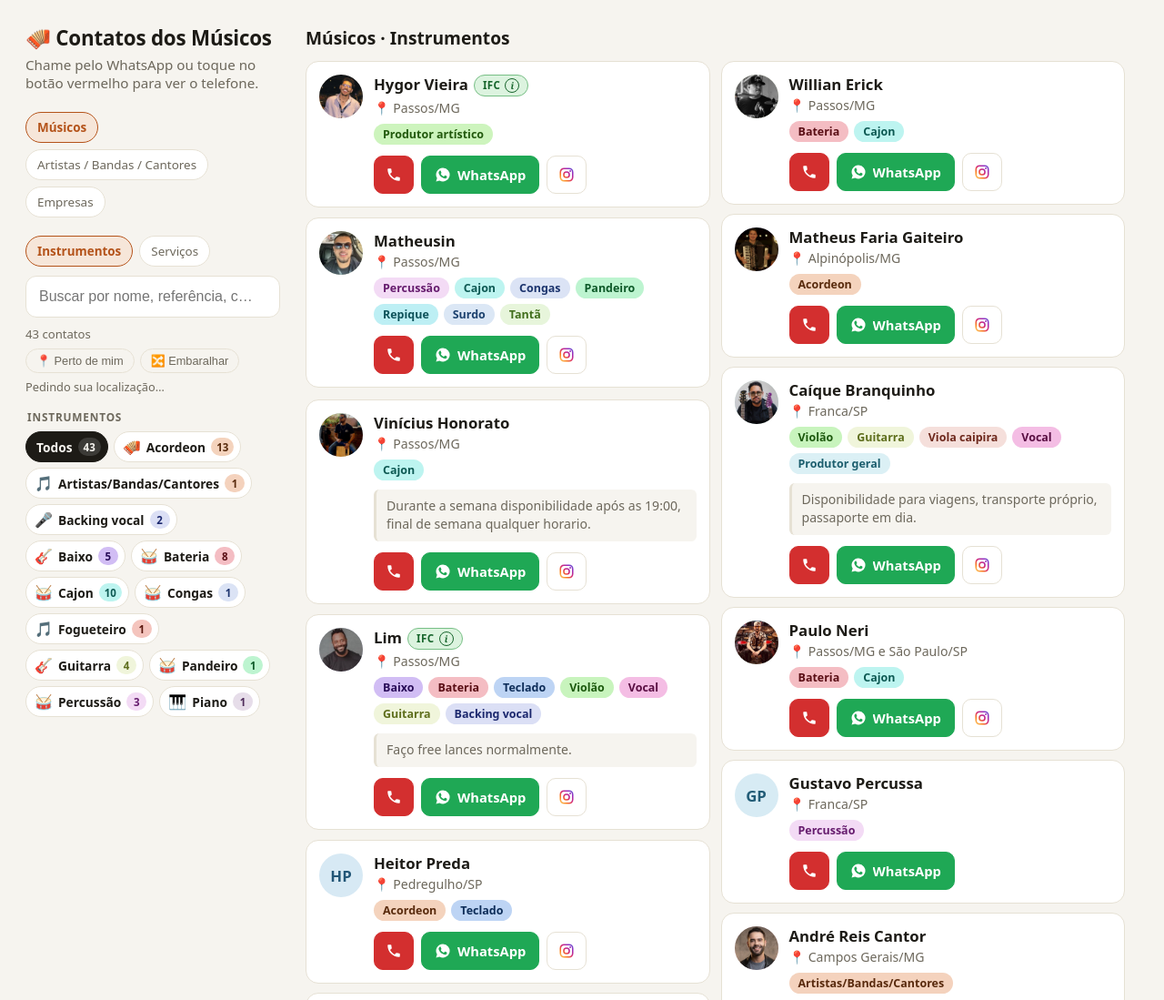
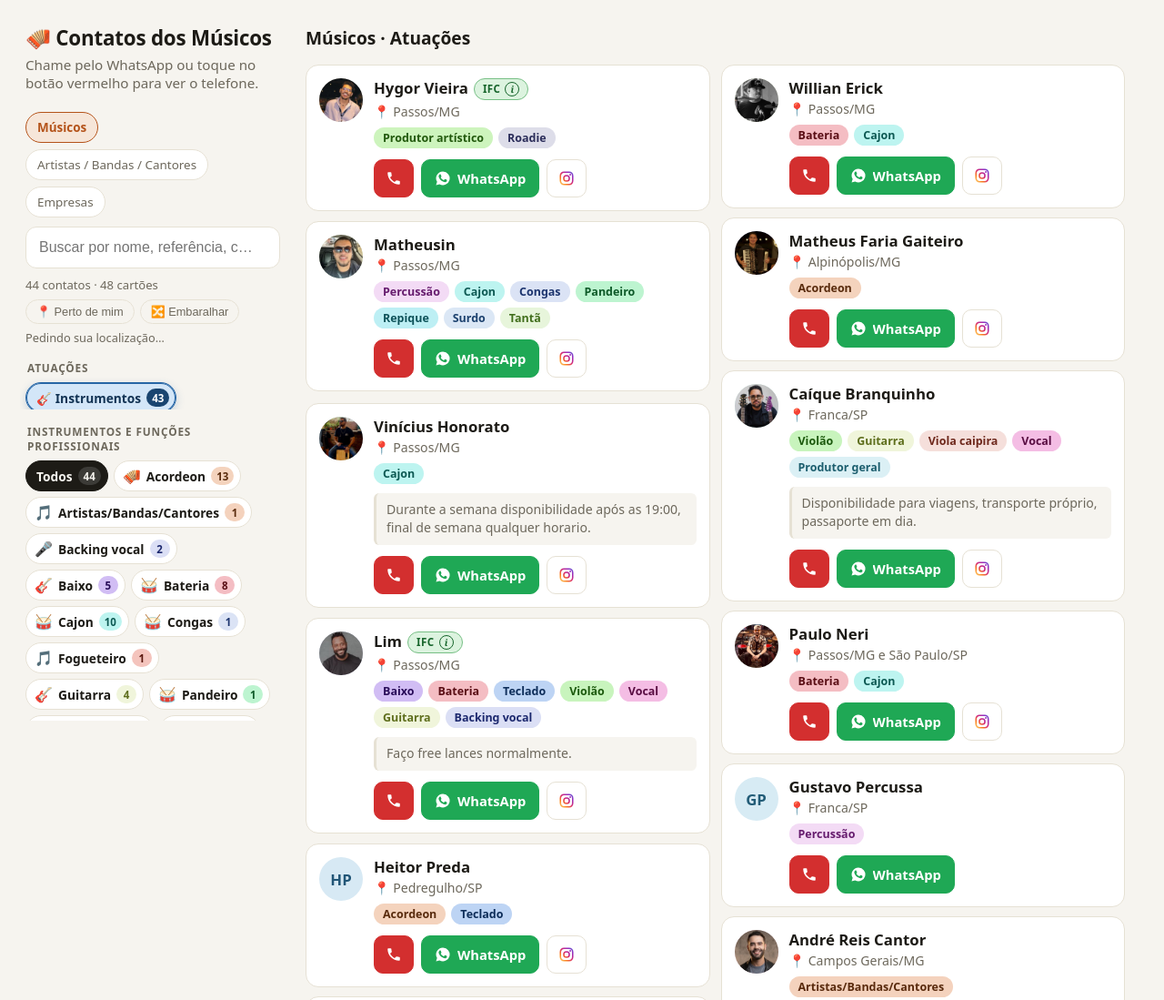
Before and after one commit to saulohenriquef/contatomusicos, a plain HTML site: page index.html in a window 1280 px wide. Shown: the top 1099 px of the page at 91% size. Drawn offline with Linux system fonts and the light colour scheme.

Commit message:
Update index.html

```diff
--- a/index.html
+++ b/index.html
@@ -38,6 +38,8 @@
   .aba[aria-pressed="true"]{background:var(--accent-soft); border-color:var(--accent); color:var(--accent); font-weight:700}
   .resultados{min-width:0}
   .titulo-lista{margin:4px 0 12px; font-size:1.2rem}
+  .grupo-area{grid-column:1 / -1; margin:10px 0 0; padding:0 3px; color:var(--muted)}
+  .grupo-area h3{margin:0; font-size:.92rem; font-weight:750}
   .meta{display:flex; justify-content:space-between; align-items:center; margin-top:8px; font-size:.82rem; color:var(--muted)}
   .shuffle{
     background:none; border:1px solid var(--line); color:var(--muted); border-radius:999px;
@@ -100,7 +102,7 @@
     .tom2{--bs:12%; --bl:20%; --ts:30%; --tl:76%}
   }
 
-  /* botões de instrumento (filtro) */
+  /* botões de atuação e filtros de instrumentos/funções profissionais */
   /* o contador pode ter o nome dos instrumentos marcados: usa até 2 linhas e os botões ao lado não quebram */
   #contador{flex:1 1 auto; min-width:0; overflow-wrap:anywhere; padding-right:8px; line-height:1.25;
     display:-webkit-box; -webkit-box-orient:vertical; -webkit-line-clamp:2; overflow:hidden}
@@ -298,6 +300,15 @@
     position:absolute; left:var(--seta,50%); top:-7px; width:12px; height:12px; background:var(--card);
     border:1px solid #d6a62b; border-right:0; border-bottom:0; transform:translateX(-50%) rotate(45deg);
   }
+  .balao-verde{border-color:#77bf85}
+  .balao-verde .balao-titulo{color:#17652c}
+  .balao-verde .balao-seta{border-color:#77bf85}
+  .balao-amarelo{border-color:#e0bf55}
+  .balao-amarelo .balao-titulo{color:#805c00}
+  .balao-amarelo .balao-seta{border-color:#e0bf55}
+  .balao-vermelho{border-color:#df8b84}
+  .balao-vermelho .balao-titulo{color:#8d2924}
+  .balao-vermelho .balao-seta{border-color:#df8b84}
   .balao.acima .balao-seta{top:auto; bottom:-7px; transform:translateX(-50%) rotate(225deg)}
   @media (prefers-color-scheme: dark){
     .selo{background:#3a2f10; color:#f0c860; border-color:#6b5420}
@@ -310,10 +321,20 @@
     .balao{border-color:#6b5420}
     .balao-titulo{color:#f0c860}
     .balao-seta{border-color:#6b5420}
+    .balao-verde{border-color:#347347}
+    .balao-verde .balao-titulo{color:#a8e2b2}
+    .balao-verde .balao-seta{border-color:#347347}
+    .balao-amarelo{border-color:#6b5420}
+    .balao-amarelo .balao-titulo{color:#f0c860}
+    .balao-amarelo .balao-seta{border-color:#6b5420}
+    .balao-vermelho{border-color:#8d3932}
+    .balao-vermelho .balao-titulo{color:#ffb4ad}
+    .balao-vermelho .balao-seta{border-color:#8d3932}
   }
   /* ---------- v13: computador (a partir de 900px): coluna fixa à esquerda (título, busca e instrumentos) e contatos em colunas ---------- */
   .lateral{display:contents}
   .filtros-titulo{display:none}
+  #atuacoes .filtros-titulo{display:block; margin:0 0 6px 2px; font-size:.74rem; font-weight:700; letter-spacing:.07em; text-transform:uppercase; color:var(--muted)}
   @media (min-width:900px){
     html{scrollbar-gutter:stable}
     .wrap{
@@ -326,7 +347,7 @@
     header{flex:none; padding:2px 0 12px}
     h1{font-size:1.4rem}
     .tools{position:static; background:transparent; padding:0; display:flex; flex-direction:column; flex:1 1 auto; min-height:0}
-    .search{order:1; flex:none; text-overflow:ellipsis}   /* na coluna só os botões de instrumento encolhem e rolam */
+    .search{order:1; flex:none; text-overflow:ellipsis}   /* na coluna os filtros de atuação encolhem e rolam */
     .meta{order:2; flex:none; flex-direction:column; align-items:stretch; gap:8px; margin-top:10px}
     #contador{-webkit-line-clamp:3; padding-right:0}
     .botoes{flex-wrap:wrap; justify-content:flex-start}
@@ -403,10 +424,10 @@
       <button id="abaArtistas" class="aba" type="button" aria-pressed="false">Artistas / Bandas / Cantores</button>
       <button id="abaEmpresas" class="aba" type="button" aria-pressed="false">Empresas</button>
     </nav>
-    <nav id="subabasMusicos" class="subabas" aria-label="Músicos por área">
-      <button id="abaInstrumentos" class="aba" type="button" aria-pressed="true">Instrumentos</button>
-      <button id="abaServicos" class="aba" type="button" aria-pressed="false">Serviços</button>
-    </nav>
+    <div id="atuacoes" class="filtros" hidden>
+      <div class="filtros-titulo">Atuações</div>
+      <div id="areas-rail" class="filtros-rail" role="group" aria-label="Selecionar atuações"></div>
+    </div>
     <div id="filtros" class="filtros" hidden>
       <div id="filtrosTitulo" class="filtros-titulo" aria-hidden="true">Instrumentos</div>
       <div id="filtros-rail" class="filtros-rail" role="group" aria-label="Filtrar por instrumento"></div>
@@ -423,7 +444,7 @@
   </div>
 
   <div class="resultados">
-  <h2 id="tituloLista" class="titulo-lista">Músicos · Instrumentos</h2>
+  <h2 id="tituloLista" class="titulo-lista">Músicos · Atuações</h2>
   <ul id="lista"></ul>
   <div id="vazio" class="empty" hidden>
     <p id="vazio-texto">Nenhum contato encontrado.</p>
@@ -808,6 +829,7 @@ let balaoDe = null;   // botão do selo que está com o balão aberto
 
 function fecharBalao(){
   $("balao").hidden = true;
+  $("balao").classList.remove("balao-verde", "balao-amarelo", "balao-vermelho");
   if(balaoDe){ balaoDe.setAttribute("aria-expanded", "false"); balaoDe = null; }
 }
 
@@ -815,6 +837,8 @@ function alternarBalao(btn, selo){
   if(balaoDe === btn){ fecharBalao(); return; }
   fecharBalao();
   const bal = $("balao");
+  const tomSelo = String(selo.classe || "").replace("selo-", "");
+  if(["verde", "amarelo", "vermelho"].includes(tomSelo)) bal.classList.add("balao-" + tomSelo);
   $("balao-titulo").textContent = selo.sigla + " · " + selo.nome;
   $("balao-texto").textContent = selo.texto;
 
@@ -1117,12 +1141,14 @@ const tomInstr = nome => AJ.infoInstrumento(nome).tom;
 const filtroInstr = new Set();
 let nomesInstr = new Map();
 let categoriaAtiva = "musico";
-let areaMusicoAtiva = "instrumentos";
+const AREAS_MUSICO = ["instrumentos", "servicos"];
+const areasMusicoAtivas = new Set(AREAS_MUSICO);
 const SERVICOS_LISTA = new Set(["dj","roadie","t som","t luz","produtor","tec palco"]);
 const ehServicoLista = nome => SERVICOS_LISTA.has(AJ.chave(nome));
-const tagsDaArea = c => (c.instrumentos || []).filter(i => ehServicoLista(i) === (areaMusicoAtiva === "servicos"));
+const tagsDaArea = (c, area) => (c.instrumentos || []).filter(i => ehServicoLista(i) === (area === "servicos"));
 const contatosDaArea = () => CONTATOS.filter(c => c.categoria === categoriaAtiva);
-const passaInstr = c => !filtroInstr.size || tagsDaArea(c).some(i => filtroInstr.has(chaveInstr(i)));
+const passaInstr = c => !filtroInstr.size || (c.instrumentos || []).some(i => filtroInstr.has(chaveInstr(i)));
+const rotuloArea = area => area === "instrumentos" ? "Instrumentos" : "Funções profissionais";
 
 function criarChip(rotulo, qtd, matizCor, emoji, tom){
   const b = document.createElement("button");
@@ -1150,16 +1176,20 @@ function atualizarChips(){
     const k = b.dataset.k;
     b.setAttribute("aria-pressed", String(k ? filtroInstr.has(k) : filtroInstr.size === 0));
   });
-}
-
-function atualizarFades(){   // sombra nas pontas da fileira quando ela rola para o lado (celular)
-  const r = $("filtros-rail"), f = $("filtros");
+  $("areas-rail").querySelectorAll(".chip[data-area]").forEach(b => {
+    b.setAttribute("aria-pressed", String(areasMusicoAtivas.has(b.dataset.area)));
+  });
+}
+
+function atualizarFades(rail = $("filtros-rail"), caixa = $("filtros")){   // sombra nas pontas da fileira quando ela rola para o lado (celular)
+  const r = rail, f = caixa;
   const sobra = r.scrollWidth - r.clientWidth;
   f.classList.toggle("mais-esq", r.scrollLeft > 4);
   f.classList.toggle("mais-dir", sobra > 4 && r.scrollLeft < sobra - 4);
 }
-$("filtros-rail").addEventListener("scroll", atualizarFades, {passive:true});
-window.addEventListener("resize", atualizarFades);
+$("filtros-rail").addEventListener("scroll", () => atualizarFades(), {passive:true});
+$("areas-rail").addEventListener("scroll", () => atualizarFades($("areas-rail"), $("atuacoes")), {passive:true});
+window.addEventListener("resize", () => { atualizarFades(); atualizarFades($("areas-rail"), $("atuacoes")); });
 
 const TELA_GRANDE = window.matchMedia("(min-width:900px)");   // computador: a barra de busca e filtros fica ao lado da lista, não em cima
 function voltarAoInicio(){   // se a pessoa estava lá embaixo na lista, volta para o começo do resultado
@@ -1173,13 +1203,36 @@ function aoMudarFiltro(){
 }
 function alternarInstr(k){ filtroInstr.has(k) ? filtroInstr.delete(k) : filtroInstr.add(k); aoMudarFiltro(); }
 function limparInstr(){ filtroInstr.clear(); aoMudarFiltro(); }
-function limparTudo(){ $("busca").value = ""; limparInstr(); }
+function limparTudo(){
+  $("busca").value = "";
+  filtroInstr.clear();
+  AREAS_MUSICO.forEach(area => areasMusicoAtivas.add(area));
+  atualizarChips(); render(); voltarAoInicio();
+}
 
 function montarFiltros(){
   const mapa = new Map();
-  contatosDaArea().forEach(c => {
+  const contatos = contatosDaArea();
+  const areaRail = $("areas-rail");
+  areaRail.textContent = "";
+  AREAS_MUSICO.forEach(area => {
+    const qtd = contatos.filter(c => tagsDaArea(c, area).length).length;
+    const b = criarChip(area === "instrumentos" ? "🎸 Instrumentos" : "🧰 Funções profissionais", qtd, area === "instrumentos" ? 210 : 35, "", 1);
+    b.dataset.area = area;
+    b.addEventListener("click", () => {
+      if(areasMusicoAtivas.has(area)) areasMusicoAtivas.delete(area);
+      else areasMusicoAtivas.add(area);
+      filtroInstr.clear();
+      montarFiltros(); render();
+    });
+    areaRail.appendChild(b);
+  });
+
+  contatos.forEach(c => {
     const vistos = new Set();
-    const tags = categoriaAtiva === "musico" ? tagsDaArea(c) : (c.instrumentos || []);
+    const tags = categoriaAtiva === "musico"
+      ? AREAS_MUSICO.filter(area => areasMusicoAtivas.has(area)).flatMap(area => tagsDaArea(c, area))
+      : (c.instrumentos || []);
     tags.forEach(i => {
       const nome = String(i == null ? "" : i).trim(), k = chaveInstr(nome);
       if(!k || vistos.has(k)) return;
@@ -1192,10 +1245,11 @@ function montarFiltros(){
   filtroInstr.clear();
   const rail = $("filtros-rail");
   rail.textContent = "";
-  if(categoriaAtiva !== "musico" || mapa.size < 2){ $("filtros").hidden = true; return; }
+  $("atuacoes").hidden = categoriaAtiva !== "musico";
+  if(categoriaAtiva !== "musico" || mapa.size < 2){ $("filtros").hidden = true; atualizarChips(); return; }
   $("filtros").hidden = false;
 
-  const todos = criarChip("Todos", contatosDaArea().filter(c => tagsDaArea(c).length).length, null, "", 1);
+  const todos = criarChip("Todos", contatos.filter(c => AREAS_MUSICO.some(area => areasMusicoAtivas.has(area) && tagsDaArea(c, area).length)).length, null, "", 1);
   todos.classList.add("chip-todos"); todos.dataset.k = "";
   todos.addEventListener("click", limparInstr);
   rail.appendChild(todos);
@@ -1207,7 +1261,7 @@ function montarFiltros(){
   });
   $("filtros").hidden = false;
   atualizarChips();
-  requestAnimationFrame(atualizarFades);
+  requestAnimationFrame(() => atualizarFades());
 }
 
 /* ---------- perfil completo: bio, serviços e vídeos ---------- */
@@ -1309,29 +1363,44 @@ function render(){
   fecharBalao();
   lista.textContent = "";
   videoAtivo = null;
-  const nomeArea = categoriaAtiva === "musico"
-    ? "Músicos · " + (areaMusicoAtiva === "instrumentos" ? "Instrumentos" : "Serviços")
+  const areasSelecionadas = AREAS_MUSICO.filter(area => areasMusicoAtivas.has(area));
+  const tituloAreas = areasSelecionadas.length === 2 ? "Atuações"
+    : areasSelecionadas.length === 1 ? rotuloArea(areasSelecionadas[0]) : "Atuações";
+  const nomeLista = categoriaAtiva === "musico"
+    ? "Músicos · " + tituloAreas
     : categoriaAtiva === "artista" ? "Artistas / Bandas / Cantores" : "Empresas";
-  $("tituloLista").textContent = nomeArea;
-  $("filtrosTitulo").textContent = areaMusicoAtiva === "instrumentos" ? "Instrumentos" : "Serviços";
-  $("filtros-rail").setAttribute("aria-label", "Filtrar por " + (areaMusicoAtiva === "instrumentos" ? "instrumento" : "serviço"));
-  $("subabasMusicos").hidden = categoriaAtiva !== "musico";
+  $("tituloLista").textContent = nomeLista;
+  $("filtrosTitulo").textContent = areasSelecionadas.length === 2 ? "Instrumentos e funções profissionais"
+    : areasSelecionadas.length === 1 ? rotuloArea(areasSelecionadas[0]) : "Instrumentos e funções profissionais";
+  $("filtros-rail").setAttribute("aria-label", "Filtrar por instrumento ou função profissional");
+  $("atuacoes").hidden = categoriaAtiva !== "musico";
   $("abaMusicos").setAttribute("aria-pressed", String(categoriaAtiva === "musico"));
   $("abaArtistas").setAttribute("aria-pressed", String(categoriaAtiva === "artista"));
   $("abaEmpresas").setAttribute("aria-pressed", String(categoriaAtiva === "empresa"));
-  $("abaInstrumentos").setAttribute("aria-pressed", String(areaMusicoAtiva === "instrumentos"));
-  $("abaServicos").setAttribute("aria-pressed", String(areaMusicoAtiva === "servicos"));
   $("busca").placeholder = categoriaAtiva === "empresa" ? "Buscar por empresa, cidade ou o que oferece…" : "Buscar por nome, referência, cidade ou função…";
-  const visiveis = ordem.filter(c => {
+  const contatosVisiveis = ordem.filter(c => {
     if(c.categoria !== categoriaAtiva) return false;
-    if(categoriaAtiva === "musico" && !tagsDaArea(c).length) return false;
+    if(categoriaAtiva === "musico" && !areasSelecionadas.some(area => tagsDaArea(c, area).length)) return false;
     if(categoriaAtiva === "musico" && !passaInstr(c)) return false;
     const termos = [c.nome,c.referencia,c.tipoArtista,(c.cidades||[]).join(" "),(c.instrumentos||[]).join(" "),
       (c.selos||[]).join(" "), (c.hashtags||[]).join(" "), (c.servicos||[]).join(" "), c.bio, c.observacoes].join(" ");
     return !q || norm(termos).includes(q);
   });
-
-  visiveis.forEach(c => {
+  const visiveis = categoriaAtiva === "musico"
+    ? areasSelecionadas.flatMap(area => contatosVisiveis.filter(c => tagsDaArea(c, area).length).map(c => ({c, area})))
+    : contatosVisiveis.map(c => ({c, area: ""}));
+
+  let areaAnterior = "";
+  visiveis.forEach(({c, area}) => {
+    if(area && area !== areaAnterior){
+      const grupo = document.createElement("li");
+      grupo.className = "grupo-area";
+      const titulo = document.createElement("h3");
+      titulo.textContent = (area === "instrumentos" ? "🎸 " : "🧰 ") + rotuloArea(area);
+      grupo.appendChild(titulo);
+      lista.appendChild(grupo);
+      areaAnterior = area;
+    }
     const li = document.createElement("li");
     li.className = "card";
     const idCard = ++proximoId;
@@ -1368,7 +1437,7 @@ function render(){
 
     const tags = document.createElement("div");
     tags.className = "tags";
-    const tagsVisiveis = categoriaAtiva === "musico" ? tagsDaArea(c) : [...(c.instrumentos || [])];
+    const tagsVisiveis = [...(c.instrumentos || [])];
     if(categoriaAtiva === "artista" && c.tipoArtista) tagsVisiveis.unshift(c.tipoArtista);
     tagsVisiveis.forEach(inst => {
       const info = AJ.infoInstrumento(inst);
@@ -1483,9 +1552,14 @@ function render(){
   });
 
   $("vazio").hidden = visiveis.length > 0;
-  $("limpar").hidden = !(filtroInstr.size || q);
+  const areasFiltradas = categoriaAtiva === "musico" && areasMusicoAtivas.size !== AREAS_MUSICO.length;
+  $("limpar").hidden = !(filtroInstr.size || q || areasFiltradas);
   const marcados = [...filtroInstr].map(k => nomesInstr.get(k) || k).sort((a, b) => a.localeCompare(b, "pt-BR", {sensitivity: "base"}));
-  $("contador").textContent = visiveis.length + (visiveis.length===1 ? " contato" : " contatos") + (marcados.length ? " · " + marcados.join(", ") : "");
+  const contatosUnicos = new Set(visiveis.map(item => item.c)).size;
+  const contagem = categoriaAtiva === "musico" && visiveis.length !== contatosUnicos
+    ? contatosUnicos + (contatosUnicos === 1 ? " contato" : " contatos") + " · " + visiveis.length + " cartões"
+    : visiveis.length + (visiveis.length === 1 ? " contato" : " contatos");
+  $("contador").textContent = contagem + (marcados.length ? " · " + marcados.join(", ") : "");
 }
 
 function mudarCategoria(categoria){
@@ -1494,8 +1568,6 @@ function mudarCategoria(categoria){
 $("abaMusicos").addEventListener("click", () => mudarCategoria("musico"));
 $("abaArtistas").addEventListener("click", () => mudarCategoria("artista"));
 $("abaEmpresas").addEventListener("click", () => mudarCategoria("empresa"));
-$("abaInstrumentos").addEventListener("click", () => { areaMusicoAtiva = "instrumentos"; filtroInstr.clear(); montarFiltros(); render(); });
-$("abaServicos").addEventListener("click", () => { areaMusicoAtiva = "servicos"; filtroInstr.clear(); montarFiltros(); render(); });
 $("busca").addEventListener("input", () => { render(); if(TELA_GRANDE.matches) voltarAoInicio(); });
 $("limpar").addEventListener("click", limparTudo);
 $("embaralhar").addEventListener("click", () => { ordem = ordenar(); render(); if(TELA_GRANDE.matches) voltarAoInicio(); });
@@ -1596,16 +1668,19 @@ v14 — 2026-11-19
   - A lista mantém três seções independentes: Músicos,
     Artistas/Bandas/Cantores (selo ABC) e Empresas (selo ENM).
     Artistas e empresas não se misturam com os resultados de músicos.
-  - Músicos têm abas separadas de Instrumentos e Serviços, com busca
-    e filtros próprios. Artistas mostram o tipo do projeto e as
-    funções informadas; empresas aparecem na seção ENM.
+  - Músicos têm o seletor multiescolha “Atuações”: Instrumentos e
+    Funções profissionais, ambas selecionadas ao abrir. A pessoa que
+    atua nas duas áreas aparece em cada grupo com o cartão completo e
+    todas as suas funções; filtros por instrumento ou função continuam
+    disponíveis. Artistas mostram o tipo do projeto; empresas aparecem
+    na seção ENM.
   - O nome pode ter uma referência opcional entre parênteses, em peso
     normal. O nome principal continua em negrito.
   - Ocultar pelo painel mantém o contato e o campo "oculto": true no
     contatos.json; a lista pública o filtra sem excluir o registro.
   - IFC aparece somente para músicos; ABC identifica artistas e ENM
-    empresas. Os selos de disponibilidade aparecem verdes, amarelos
-    ou vermelhos, com explicação ao abrir cada selo.
+    empresas. Selos e balões explicativos usam a cor correspondente à
+    disponibilidade verde, amarela ou vermelha, inclusive no tema escuro.
     Contatos antigos com IFC sem ifcDisponibilidade ficam verdes.
   - Vocal permanece uma função musical; Cantor solo identifica um
     projeto artístico próprio.
```
